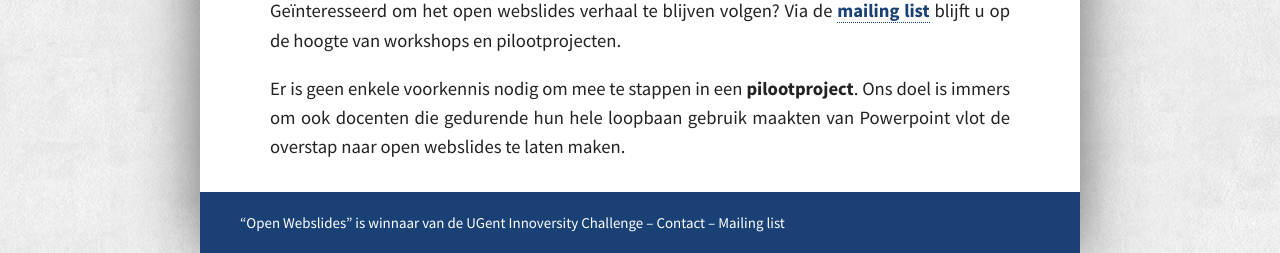
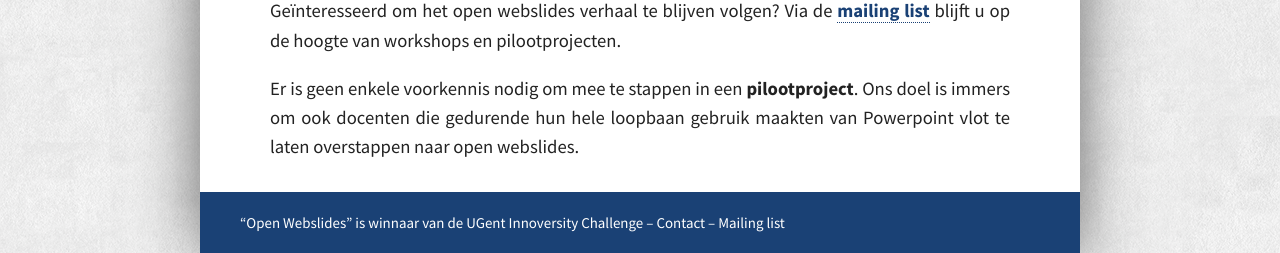
Before and after one commit to OpenWebslides/openwebslides.github.io-old, a Jekyll site: the page built from team.md, in a window 1280 px wide. Shown: the part 1932-2185 px from the top of the page. Built offline with Jekyll 4.4.1, drawn with Linux system fonts in a browser that asks for light colours.

Commit message:
little tweak in last sentence, sounds better now :smile:

```diff
--- a/team.md
+++ b/team.md
@@ -93,4 +93,4 @@ Geïnteresseerd om het open webslides verhaal te blijven volgen? Via de <a href=
 
 Er is geen enkele voorkennis nodig om mee te stappen in een **pilootproject**.
 Ons doel is immers om ook docenten die gedurende hun hele loopbaan gebruik maakten van Powerpoint
-vlot de overstap naar open webslides te laten maken.
+vlot te laten overstappen naar open webslides.
```
